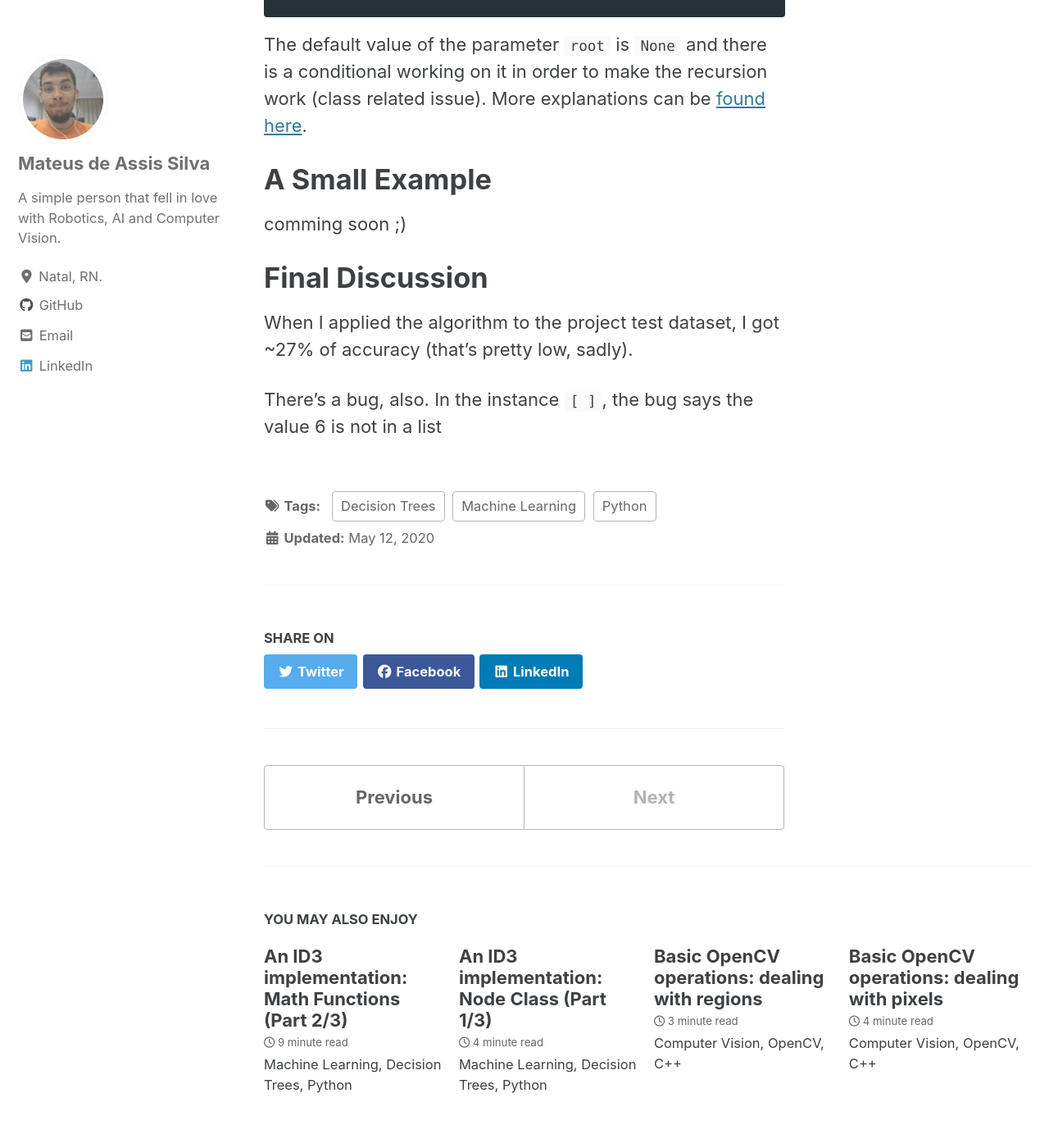
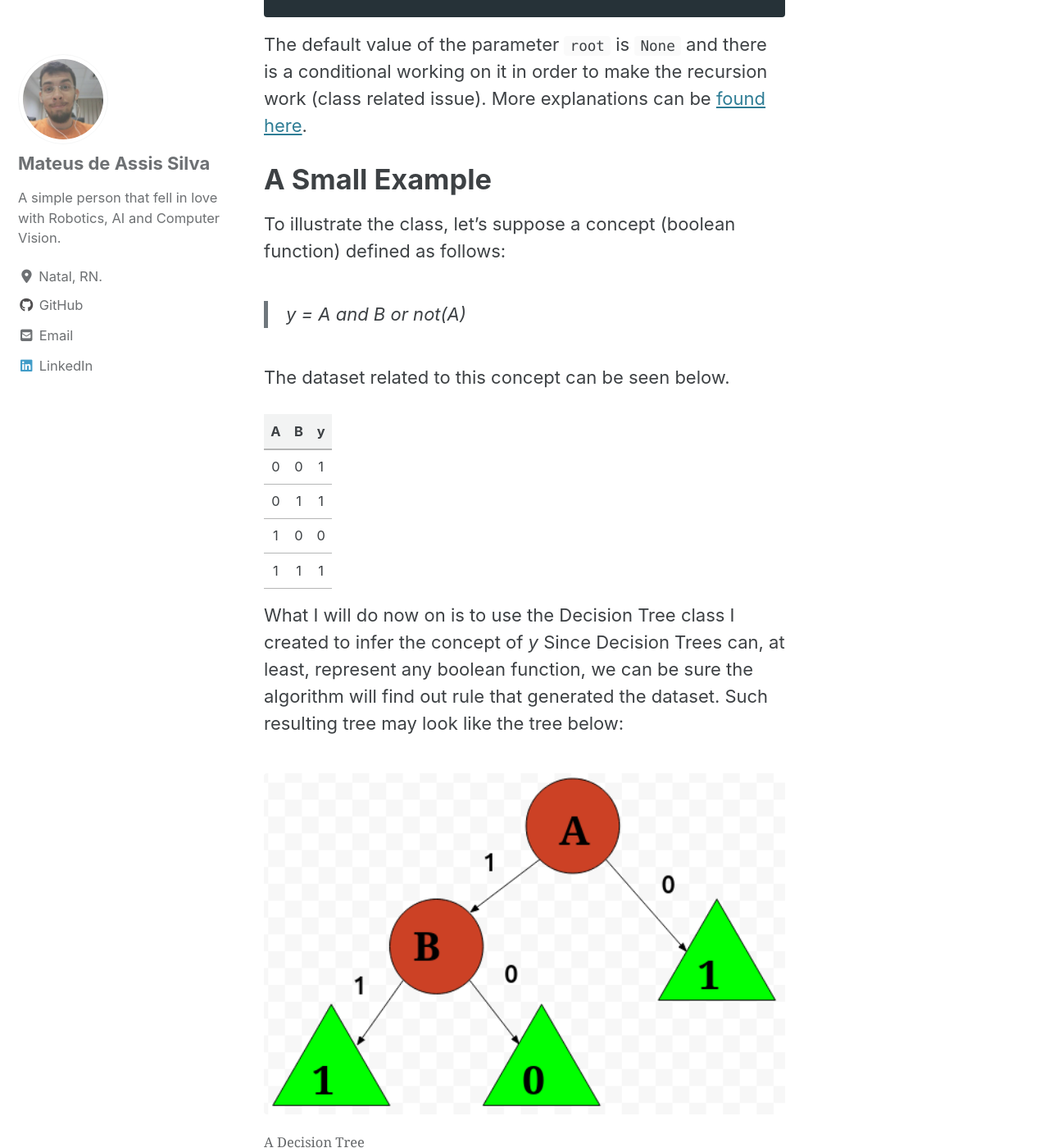
Before and after one commit to mtxslv/mtxslv.github.io, a Jekyll site: the page built from _posts/2020-05-12-id3_part_3.md, in a window 1280 px wide and 1400 px high, scrolled down 10219 px. Shown: the whole window at 82% size. Built offline with Jekyll 4.4.1, drawn with Linux system fonts in a browser that asks for light colours; cached includes are drawn as plain includes; nearby versions of some CDN libraries; some of the changed text lies outside the part shown.

Commit message:
writing example

````diff
--- a/_posts/2020-05-12-id3_part_3.md
+++ b/_posts/2020-05-12-id3_part_3.md
@@ -185,10 +185,29 @@
 
 # A Small Example
 
-comming soon ;)
+To illustrate the class, let's suppose a concept (boolean function) defined as follows:
+
+> y = A and B or not(A)
+
+The dataset related to this concept can be seen below.
+
+| A | B | y |
+| :---: | :--: | :--: |
+| 0 | 0 | 1 |
+| 0 | 1 | 1 |
+| 1 | 0 | 0 |
+| 1 | 1 | 1 |
+
+
+What I will do now on is to use the Decision Tree class I created to infer the concept of _y_ Since Decision Trees can, at least, represent any boolean function, we can be sure the algorithm will find out rule that generated the dataset. Such resulting tree may look like the tree below:
+
+<figure>
+  <img src="/images/posts_images/2020-05-12-id3_part_3/MyDecisionTree.png" alt="boolean decision tree">
+  <figcaption>A Decision Tree</figcaption>
+</figure>>
 
 # Final Discussion
 
 When I applied the algorithm to the project test dataset, I got ~27% of accuracy (that's pretty low, sadly).
 
-There's a bug, also. In the instance ```[  ]```, the bug says the value 6 is not in a list
+There's a bug, also. In the instance ```[4, 9, 6, 6, 3, 9, 8, 2, 8, 7, 6, 6, 0, 8, 4, 7]```, the bug says the value 6 is not in a list.
````
